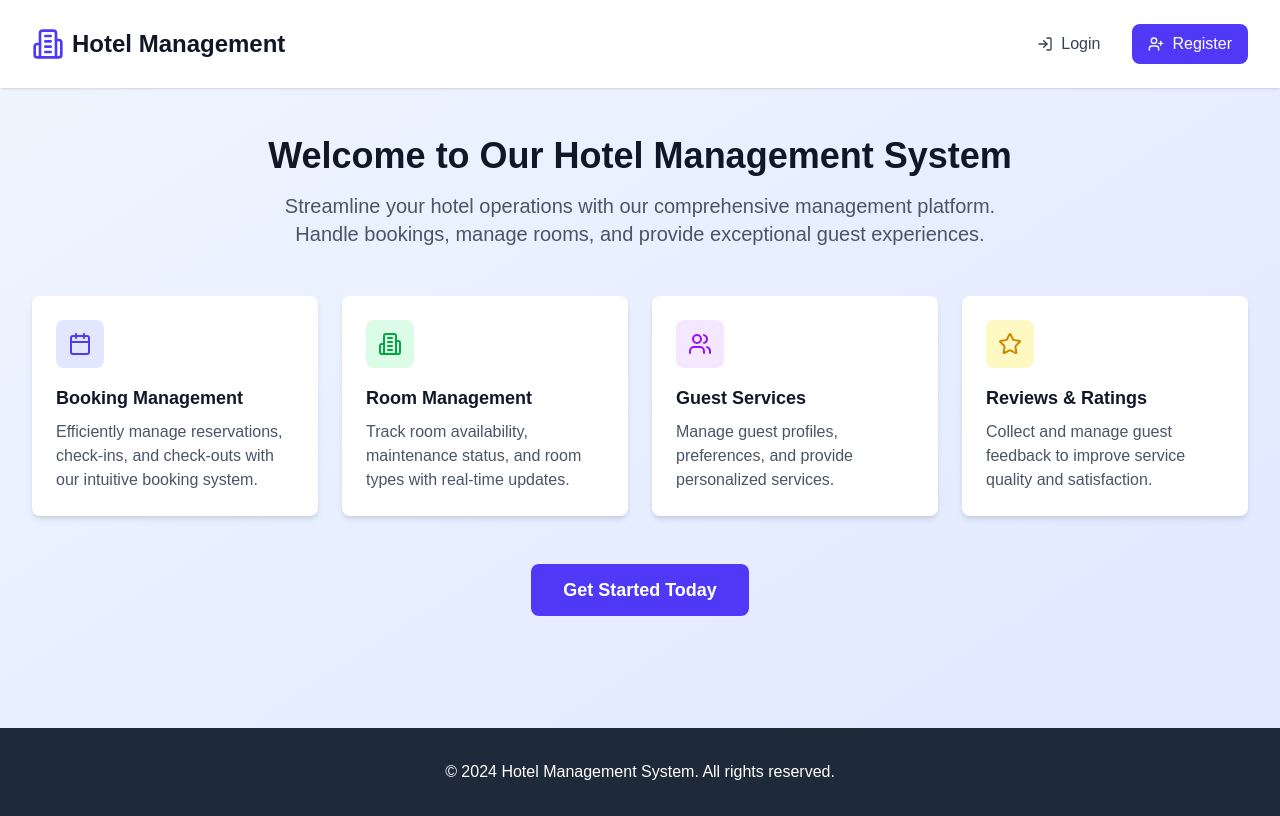
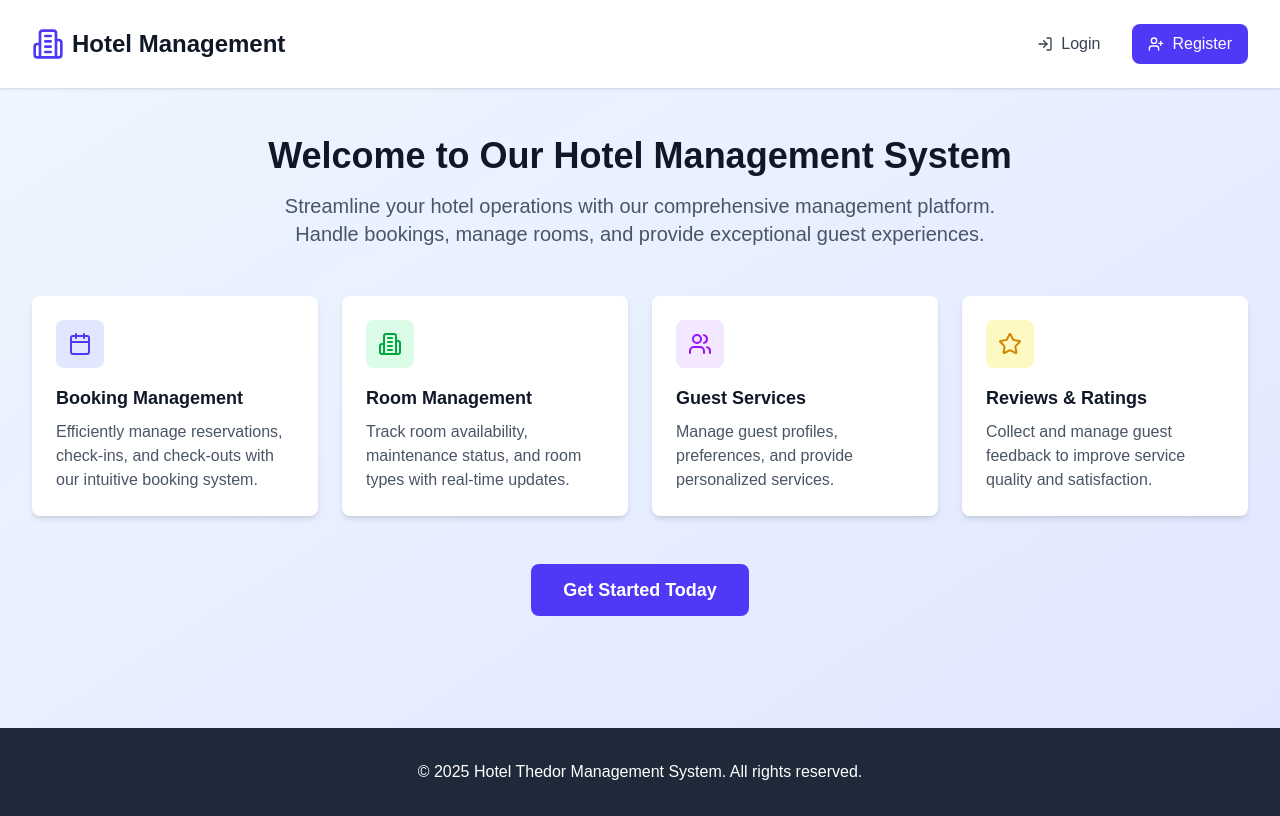
Before and after one commit to thedorCode-star/hotel-management, a Next.js app: page / in a window 1280 px wide. Built offline with nearby package versions, Linux system fonts and the light colour scheme.

Commit message:
changed 2024 to 2025

```diff
--- a/src/app/page.tsx
+++ b/src/app/page.tsx
@@ -102,7 +102,7 @@
       <footer className="bg-gray-800 text-white mt-16">
         <div className="max-w-7xl mx-auto px-4 sm:px-6 lg:px-8 py-8">
           <div className="text-center">
-            <p>&copy; 2024 Hotel Management System. All rights reserved.</p>
+            <p>&copy; 2025 Hotel Thedor Management System. All rights reserved.</p>
           </div>
         </div>
       </footer>
```
Also changed, not shown: 1 other file (tests, documents, lock files or other folders).
